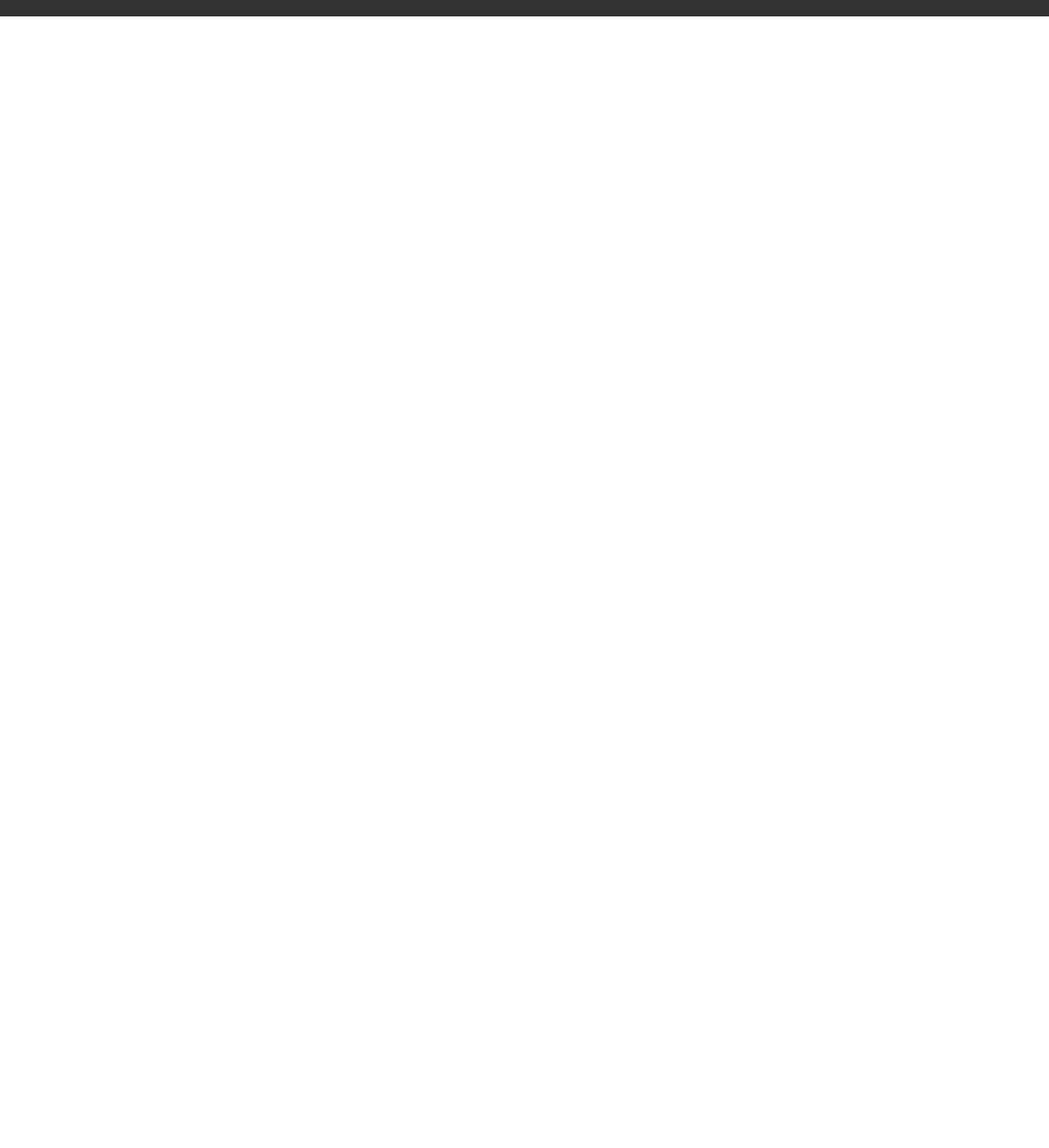
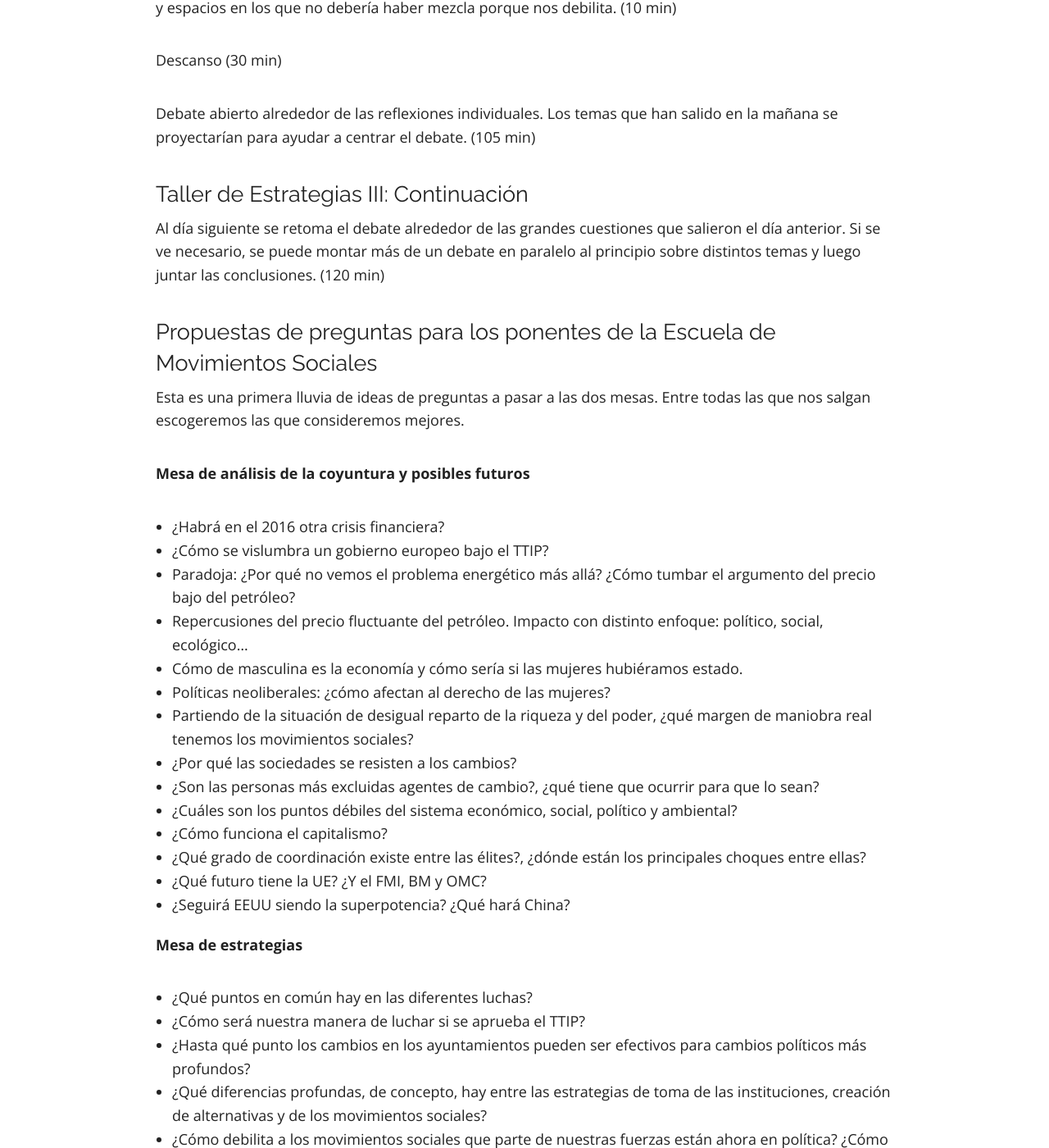
Before and after one commit to escuelaramonfdez/escuelaramonfdez.github.io, a Jekyll site: the page built from contenidos.md, in a window 1280 px wide and 1400 px high, scrolled down 3114 px. Shown: the whole window at 82% size. Built offline with Jekyll 4.4.1, drawn with Linux system fonts in a browser that asks for light colours; nearby versions of some CDN libraries; before the commit the page ends 3134 px from its top, so only the background shows below that; some of the changed text lies outside the part shown.

Commit message:
Actualización

```diff
--- a/contenidos.md
+++ b/contenidos.md
@@ -11,24 +11,42 @@
 --------
 
 ### Viernes 22 de abril
-17:00 Acto de acogida y presentación de la escuela.
+17:00 **Acogida y presentación de la escuela**
 
 17:30--19:30 **Remunicipalización servicios**
 
 19:30--21:30 **Ningún negocio con nuestras necesidades**
 
+22:00 **Cena**
+
 
 ### Sábado 23 de abril
-9:30--13:30 **[Taller de Estrategias I: Análisis de la situación y de los escenarios probables en un marco de 10-20 años](#taller1)**
+9:00 **Desayuno**
 
-15:30--19:30 **[Taller de Estrategias II: Estrategias con un ojo en el presente y otro en el futuro de los próximos 10-20 años](#taller2)**
+10:00--14:00 **[Repensando colectivamente nuestras estrategias. Primera parte: análisis de la situación actual y de los escenarios posibles en 10-20 años.](#taller1)**
+
+14:00 **Comida**
+
+15:30--19:30 **[Repensando colectivamente nuestras estrategias. Segunda parte: ¿Cómo relacionar las estrategias de toma de las instituciones, de movimientos sociales y de construcción de alternativas?](#taller2)**
+
+10:00 **Cena**
 
 ### Domingo 24 de abril
-9:30--12:00 **[Taller de Estrategias III: Continuación ](#taller3)**
+9:00 **Desayuno**
+
+10:00--12:00 **[Repensando colectivamente nuestras estrategias. Tercera parte: Más vueltas a cómo actuar colectivamente.](#taller3)**
 
 12:30--14:00 **Amnistía social**
 
+14:00 **Comida**
+
 ## Contenidos
+
+### Público destinatario
+Personas activas en movimientos sociales, experiencias de economía social y solidaria, e iniciativas electorales transformadoras.
+
+El encuentro no está diseñado para un nivel iniciático, sino para servir de encuentro a personas con una trayectoria.
+
 
 ### Objetivos
 El grupo de participantes habrán refinado las estrategias a llevar a cabo en nuestro contexto considerando los futuros más probables.
@@ -37,36 +55,85 @@
 
 
 ### <a name="taller1"></a>Taller de Estrategias I: Análisis de la situación y de los escenarios probables en un marco de 10-20 años
-Una gran mesa en la que cada persona puede hablar hasta 15 min. Las introducciones darán por conocidos los temas más básicos y buscarán profundizar. El formato será que las personas respondan a una serie de preguntas que habremos preparado previamente y que conocerán. El objetivo de estas primeras aportaciones no es enlazarlos, eso viene después. (90 min)
+Una gran mesa en la que cada persona puede hablar hasta 15 min. Las introducciones darán por conocidos los temas más básicos y buscarán profundizar. El formato será que las personas respondan a una serie de preguntas que habremos preparado previamente y que conocerán y se habrán repartido (no todo el mundo contestará a las mismas preguntas). El objetivo de estas primeras aportaciones no es enlazarlas, eso viene después. (90 min)
 
 - *Reparto del poder*: Repaso somerísmo de la situación política estatal e internacional. Ponentes: Mónica Vargas y Tom Kucharz.
 - *Crisis social*: Repaso somerísimo de los paradigmas sociales y del aumento de las desigualdades. Posibles escenarios futuros. Ponente: Albert Sales.
 - *Crisis económica*: Repaso somerísmo de la situación de la Gran Recesión. Posibles escenarios futuros. Ponentes: Josep Manel Busqueta y Amaia Pérez Orozco.
 - Crisis ecológica: Repaso somerísimo de tema como el pico de combustibles fósiles y de otras sustancias, cambio climático y pérdida de biodiversidad. Posibles escenarios futuros. Ponente: Luis González Reyes.
 
-Trabajo en grupos de cuatro para hacer mapas conceptuales de la situación actual en el que se mezclen los elementos introducidos junto a aportaciones de los integrantes del grupo. Estos mapas además tienen que identificar las grietas que tiene el sistema y sus puntos fuertes. Los grupos serían lo más heterogéneos posible mezclando a personas de distintos ámbitos. (45 min)
+Trabajo en grupos de cuatro para hacer mapas conceptuales de la situación actual en el que se mezclen los elementos introducidos junto a aportaciones de los integrantes del grupo. El objetivo de estos mapas es identificar las grietas que tiene el sistema y sus puntos fuertes. Los grupos serían lo más heterogéneos posible mezclando a personas de distintos ámbitos. (30 min)
 
-Visita a los mapas conceptuales de todos los grupos que se expondrán. (15 min)
+Descanso (30 min)
 
-Discusión abierta. (30 min)
+Discusión sobre cuáles son los elementos centrales sobre los que debemos trabajar. (90 min)
 
 ### <a name="taller2"></a>Taller de Estrategias II: Estrategias con un ojo en el presente y otro en el futuro de los próximos 10-20 años
 
-Tres introducciones de 15 min sobre las líneas fuertes y débiles de tres estrategias tipo. El objetivo de estas introducciones no es enlazar las estrategias, eso vendrá después. (90 min)
+Seis introducciones de 15 min sobre las líneas fuertes y débiles de tres estrategias tipo. El objetivo de estas introducciones no es enlazar las estrategias, eso vendrá después. (90 min)
 
 - *Estrategia institucional*. Ponentes: Brianda Yáñez y María Gallego.
 - *Estrategia de construcción de alternativas*. Ponentes: Ángel Calle y Óscar Jurado.
 - *Estrategia de movimientos sociales*. Ponentes:Raúl Zibechi e Isa Álvarez.
 
+Recordatorio de cuáles son los elementos centrales que han salido en la sesión de la mañana sobre los que deberíamos trabajar (se recuerdan partiendo de la base de que no tienen que ser ningún acuerdo). (5 min)
+
 Cada cual individualmente reflexiona cómo deberían relacionarse esas tres estrategias buscando sinergias y espacios en los que no debería haber mezcla porque nos debilita. (10 min)
 
-Debate abierto alrededor de las reflexiones individuales. Los temas se proyectarían para centrar el debate. (80 min).
+Descanso (30 min)
+
+Debate abierto alrededor de las reflexiones individuales. Los temas que han salido en la mañana se proyectarían para ayudar a centrar el debate. (105 min)
 
 ### <a name="taller3"></a>Taller de Estrategias III: Continuación
-Al día siguiente se retoma el debate, pero se estructura en torno a los grandes temas que salieron en la sesión anterior.
+Al día siguiente se retoma el debate alrededor de las grandes cuestiones que salieron el día anterior. Si se ve necesario, se puede montar más de un debate en paralelo al principio sobre distintos temas y luego juntar las conclusiones. (120 min)
+
+
+### Propuestas de preguntas para los ponentes de la Escuela de Movimientos Sociales
+
+Esta es una primera lluvia de ideas de preguntas a pasar a las dos mesas. Entre todas las que nos salgan escogeremos las que consideremos mejores.
+
+**Mesa de análisis de la coyuntura y posibles futuros**
+
+- ¿Habrá en el 2016 otra crisis financiera?
+- ¿Cómo se vislumbra un gobierno europeo bajo el TTIP?
+- Paradoja: ¿Por qué no vemos el problema energético más allá? ¿Cómo tumbar el argumento del precio bajo del petróleo?
+- Repercusiones del precio fluctuante del petróleo. Impacto con distinto enfoque: político, social, ecológico...
+- Cómo de masculina es la economía y cómo sería si las mujeres hubiéramos estado.
+- Políticas neoliberales: ¿cómo afectan al derecho de las mujeres?
+- Partiendo de la situación de desigual reparto de la riqueza y del poder, ¿qué margen de maniobra real tenemos los movimientos sociales?
+- ¿Por qué las sociedades se resisten a los cambios?
+- ¿Son las personas más excluidas agentes de cambio?, ¿qué tiene que ocurrir para que lo sean?
+- ¿Cuáles son los puntos débiles del sistema económico, social, político y ambiental?
+- ¿Cómo funciona el capitalismo?
+- ¿Qué grado de coordinación existe entre las élites?, ¿dónde están los principales choques entre ellas?
+- ¿Qué futuro tiene la UE? ¿Y el FMI, BM y OMC?
+- ¿Seguirá EEUU siendo la superpotencia? ¿Qué hará China?
+
+**Mesa de estrategias**
+
+- ¿Qué puntos en común hay en las diferentes luchas?
+- ¿Cómo será nuestra manera de luchar si se aprueba el TTIP?
+- ¿Hasta qué punto los cambios en los ayuntamientos pueden ser efectivos para cambios políticos más profundos?
+- ¿Qué diferencias profundas, de concepto, hay entre las estrategias de toma de las instituciones, creación de alternativas y de los movimientos sociales?
+- ¿Cómo debilita a los movimientos sociales que parte de nuestras fuerzas están ahora en política? ¿Cómo influye esto en la capacidad de respuesta (ejemplo titiriteros)?
+- ¿Cómo podemos aumentar nuestra fuerza?
+- Se puede hacer un cambio de modelo desde el modelo? ¿Cuál es la propuesta?
+- Colapso: ¿Cómo trabajar en este contexto? ¿Cuál es nuestro público objetivo?
+- ¿Qué tiene que cambiar en nuestras estrategias que el capitalismo global esté colapsando?
+- ¿Cómo conseguimos convivir con nuestras diferencias?, ¿cuándo tenemos que obviarlas y cuándo sacarlas a la luz?
+- ¿Cómo es el “recoloque” entre movimientos sociales y política? ¿Estamos divididos? ¿Debemos coordinarnos? ¿Debemos separarnos?
+- Puntos de encuentro de lucha a nivel internacional.
+- ¿En qué posición debemos colocar al feminismo en la construcción de un nuevo modelo?
+- Estrategias de comunicación.
+- ¿Cómo desde el individualismo podemos romper estas desigualdades?
+- Ecología social: potencialidades.
+- ¿Cómo convencer a los países empobrecidos de la austeridad?
+- ¿Por qué la austeridad es mala? Mojarse en el debate del crecimiento.
+- ¿Qué virtudes o herramientas son útiles del capitalismo para utilizarlo en nuestro discurso?
+- ¿Qué hace que una lucha se sostenga en el tiempo?
 
 ## Metodología
 
 Para trabajar sobre estos temas utilizaremos una metodología basada en la reflexión, el análisis y la construcción colectiva de conocimientos y herramientas.
 
-Puedes descargar el programa en formato [pdf](/docs/programa_escuela_ramon_fdez_2016.pdf).
+<!--Puedes descargar el programa en formato [pdf](/docs/programa_escuela_ramon_fdez_2016.pdf). -->
```
Also changed, not shown: organizacion.md (+16 -6 lines), Gemfile.lock, 1 other file.
